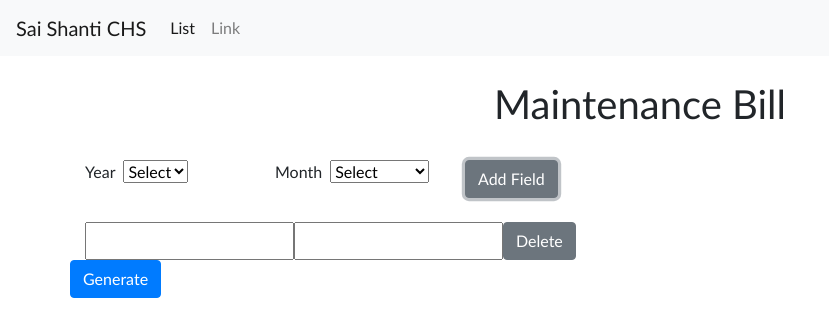
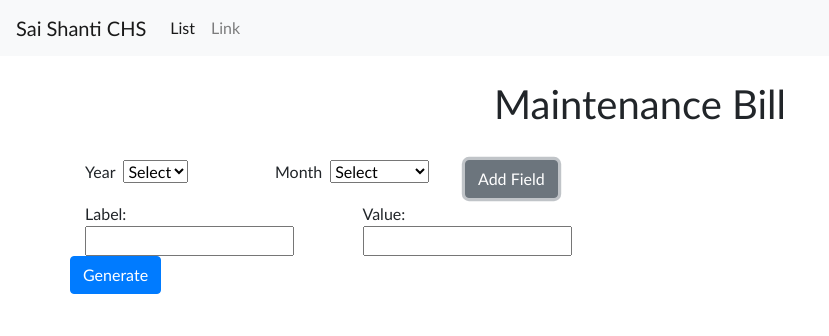
Before and after one commit to diptiR/society-angular, an Angular app: page /maintenance-bill/1 in a window 1280 px wide. Both pictures are taken after a click on the button "Add Field". Shown: the top 336 px of the page, without its empty margins (0-829 px from the left). Built offline with nearby package versions, Linux system fonts and the light colour scheme.

Commit message:
Implemented maintenance module

```diff
--- a/package.json
+++ b/package.json
@@ -25,9 +25,9 @@
     "zone.js": "~0.8.26"
   },
   "devDependencies": {
-    "@angular-devkit/build-angular": "~0.10.0",
+    "@angular-devkit/build-angular": "^0.13.4",
     "@angular/cli": "~7.0.3",
-    "@angular/compiler-cli": "~7.0.0",
+    "@angular/compiler-cli": "^7.2.7",
     "@angular/language-service": "~7.0.0",
     "@types/jasmine": "~2.8.8",
     "@types/jasminewd2": "~2.0.3",
--- a/src/app/maintenanceBill/maintenanceBill.component.ts
+++ b/src/app/maintenanceBill/maintenanceBill.component.ts
@@ -20,14 +20,15 @@ export class MaintenanceBillComponent implements OnInit {
   }
 
   addField(): void {
+    this.fields = this.getFields();
     this.fields.push(this.fb.group({
       "label":[],
       "value":[]
     }));
   }
 
-  deleteField(index: Number): void {
-    this.fields.controls.splice(index, 1);
+  deleteField(index: number): void {
+    this.fields.removeAt(index);
   }
 
   onSubmit(){
@@ -42,6 +43,5 @@ export class MaintenanceBillComponent implements OnInit {
       month: [""],
       fields: this.fb.array([])
     });
-    this.fields = this.getFields();
   }
 }
--- a/src/app/maintenanceBill/maintenanceBill.html
+++ b/src/app/maintenanceBill/maintenanceBill.html
@@ -2,7 +2,7 @@
 <h1 class="text-center">Maintenance Bill</h1>
 <br />
 <div class="container">
-  <form formGroupName="maintainForm">
+  <form [formGroup]="maintainForm">
     <div class="row">
       <div class="col-2">
         <label>Year</label>
@@ -28,24 +28,16 @@
         </button>
       </div>
     </div>
-    <br />
-    <div formArrayName="fields">
-    <div class="row col-12" *ngFor="let field of fields.controls;let i = index;">
-      <!-- The repeated alias template -->
-      <input type="text" formControlName="i" />
-      <input type="text" formControlName="i" />
-
-      <div>
-        <button
-          class="btn btn-secondary"
-          type="button"
-          (click)="deleteField(i)"
-        >
-          Delete
-        </button>
+    <div formArrayName="fields" class="row" *ngFor="let field of fields.controls;let i = index;">
+      <div class="row col-12 mt-1" [formGroupName]="i">
+        <div class="col-3">
+          Label: <input type="text" formControlName="label" />
+        </div>
+        <div class="col-3">
+          Value: <input type="text" formControlName="value" />
+        </div>
       </div>
     </div>
-  </div>
     <div class="row">
       <button class="btn btn-primary" type="button" (click)="onSubmit()">
         Generate
--- a/src/app/maintenanceBill/maintenanceBill.module.ts
+++ b/src/app/maintenanceBill/maintenanceBill.module.ts
@@ -1,12 +1,13 @@
 import { BrowserModule } from "@angular/platform-browser";
 import { NgModule } from "@angular/core";
 import { HttpClientModule } from "@angular/common/http";
+import { ReactiveFormsModule } from "@angular/forms";
 
 import { MaintenanceBillComponent } from "./maintenanceBill.component";
 import { AppRoutingModule } from "../app.routing.module";
 
 @NgModule({
   declarations: [MaintenanceBillComponent],
-  imports: [BrowserModule, HttpClientModule, AppRoutingModule]
+  imports: [BrowserModule, HttpClientModule, ReactiveFormsModule, AppRoutingModule]
 })
-export class MaintenanceBillModule {}
+export class MaintenanceBillModule { }
```
Also changed, not shown: 1 other file (tests, documents, lock files or other folders).
